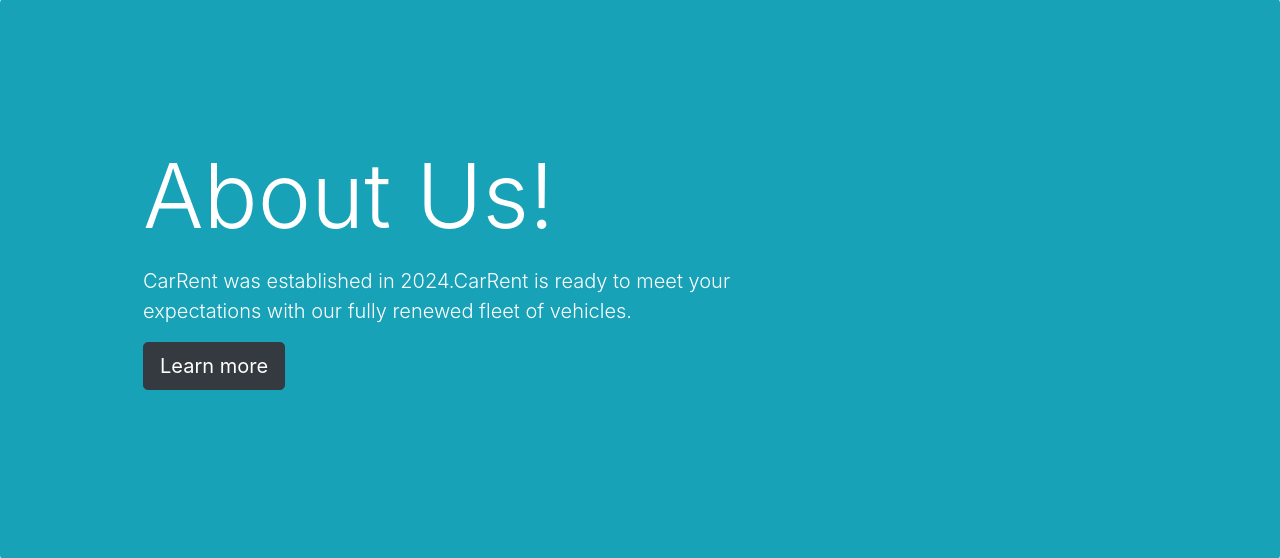
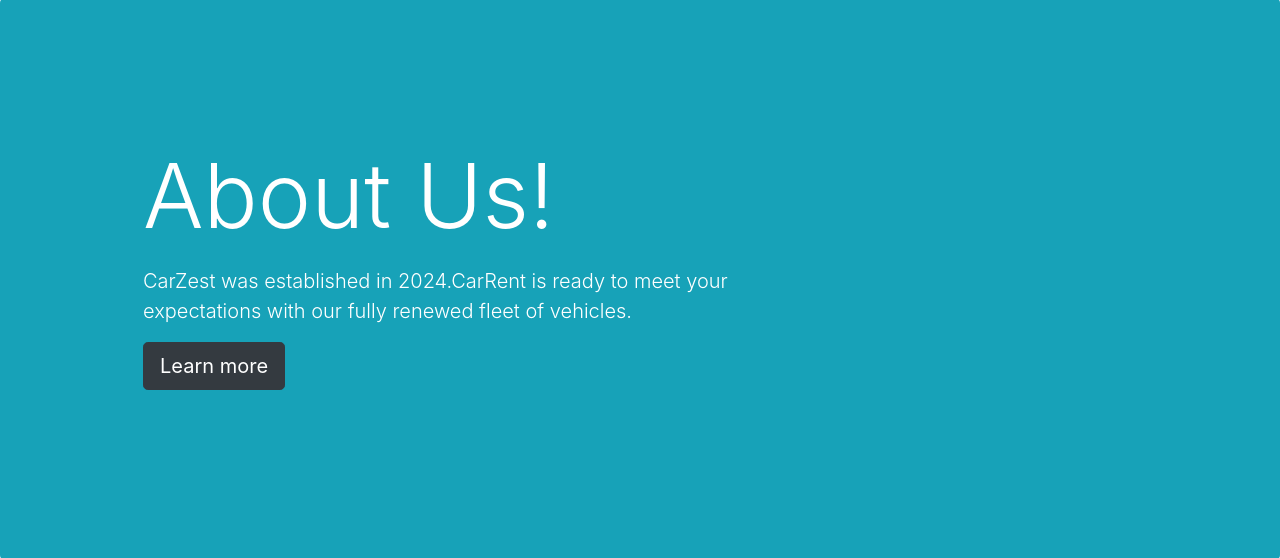
Before and after one commit to AKSHABERIN/Car-Rentals-Application-with-Django-Framework-AKSHA-BERIN-4009-SMCE-, a Django app: template templates/about.html in a window 1280 px wide. Shown: the part 57-615 px from the top of the page. Run offline with Django 5.2, Linux system fonts and the light colour scheme; the template is opened without the code that fills it, so the values that code supplies are empty.

Commit message:
Update about.html

```diff
--- a/templates/about.html
+++ b/templates/about.html
@@ -7,7 +7,7 @@
   <div class="jumbotron p-5 text-white rounded bg-info" style="height:560px ">
     <div class="col-md-6 px-0" style="margin:95px">
       <h1 class="display-4 " style="font-size:90px">About Us!</h1>
-      <p class="lead my-3" style="">CarRent was established in 2024.CarRent is ready to meet your expectations with our fully renewed fleet of vehicles.</p>
+      <p class="lead my-3" style="">CarZest was established in 2024.CarRent is ready to meet your expectations with our fully renewed fleet of vehicles.</p>
       {% comment %} <p class="lead mb-0"><a href="#" class="text-white font-weight-bold">Continue reading...</a></p> {% endcomment %}
       <a class="btn btn-dark btn-lg" href="#123" role="button">Learn more</a>
     </div>
```
